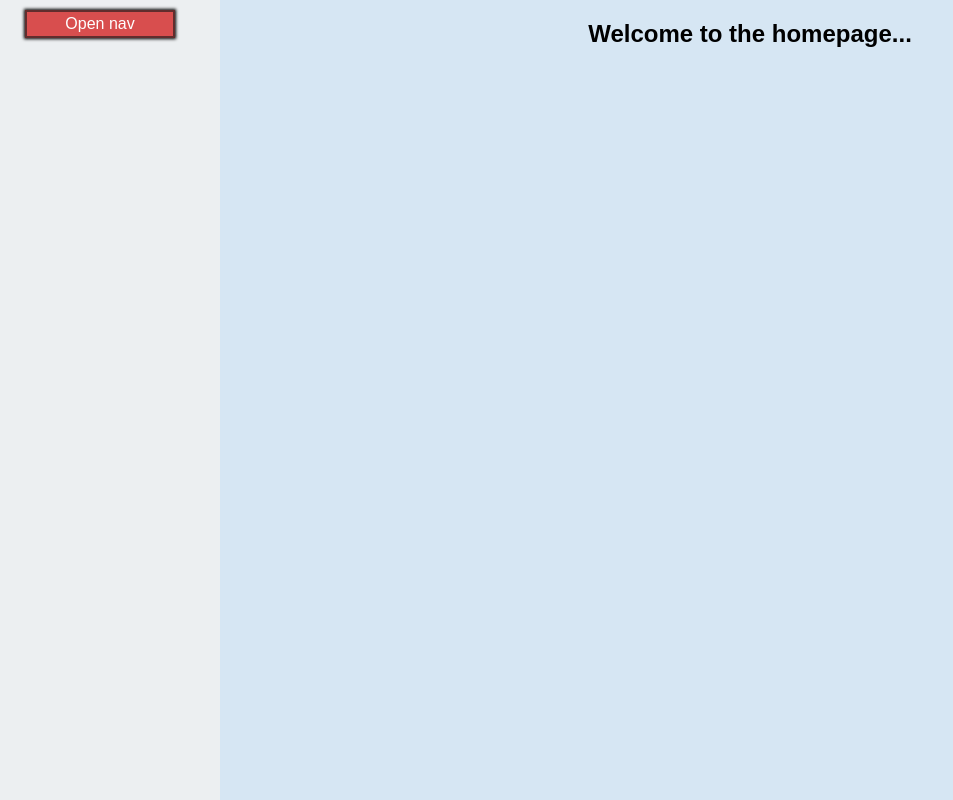
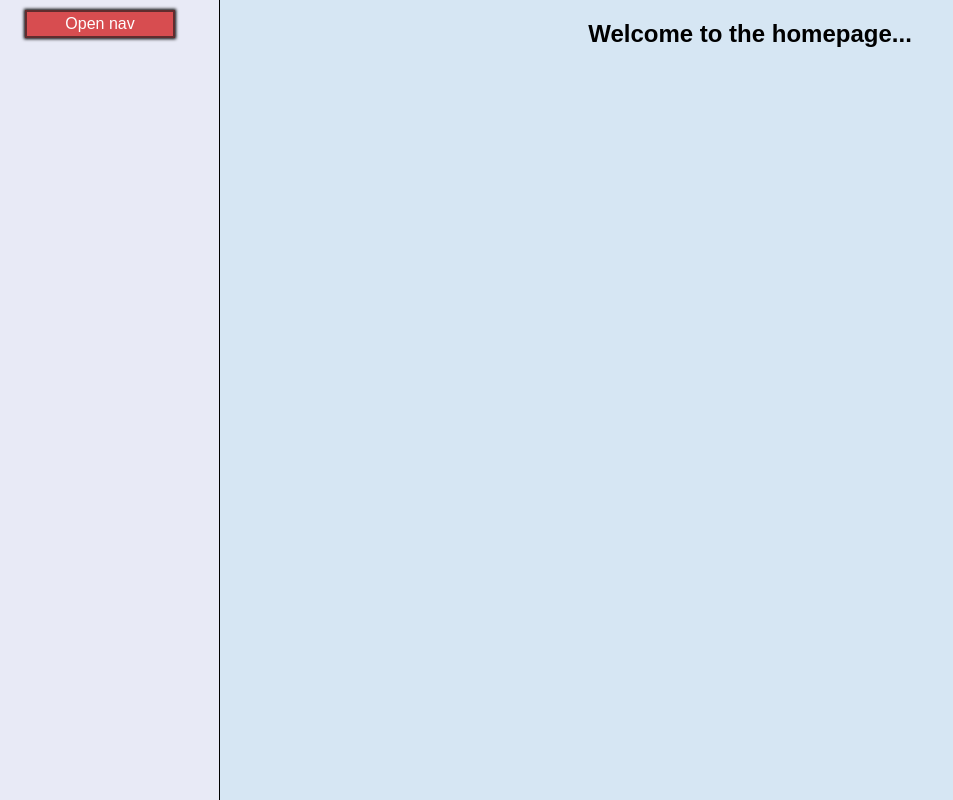
Before and after one commit to krzysztof-kozak/react-router-dom, a React (Create React App) app: page / in a window 1280 px wide. Shown: the whole page, without its empty margins (0-953 px from the left). Built offline with nearby package versions, Linux system fonts and the light colour scheme.

Commit message:
added border to the nav section

```diff
--- a/src/styles.css
+++ b/src/styles.css
@@ -88,6 +88,8 @@ button:active {
 
 .wrapper {
   min-width: 220px;
+  background: #e8eaf6;
+  border-right: 1px solid;
 }
 
 article {
```
